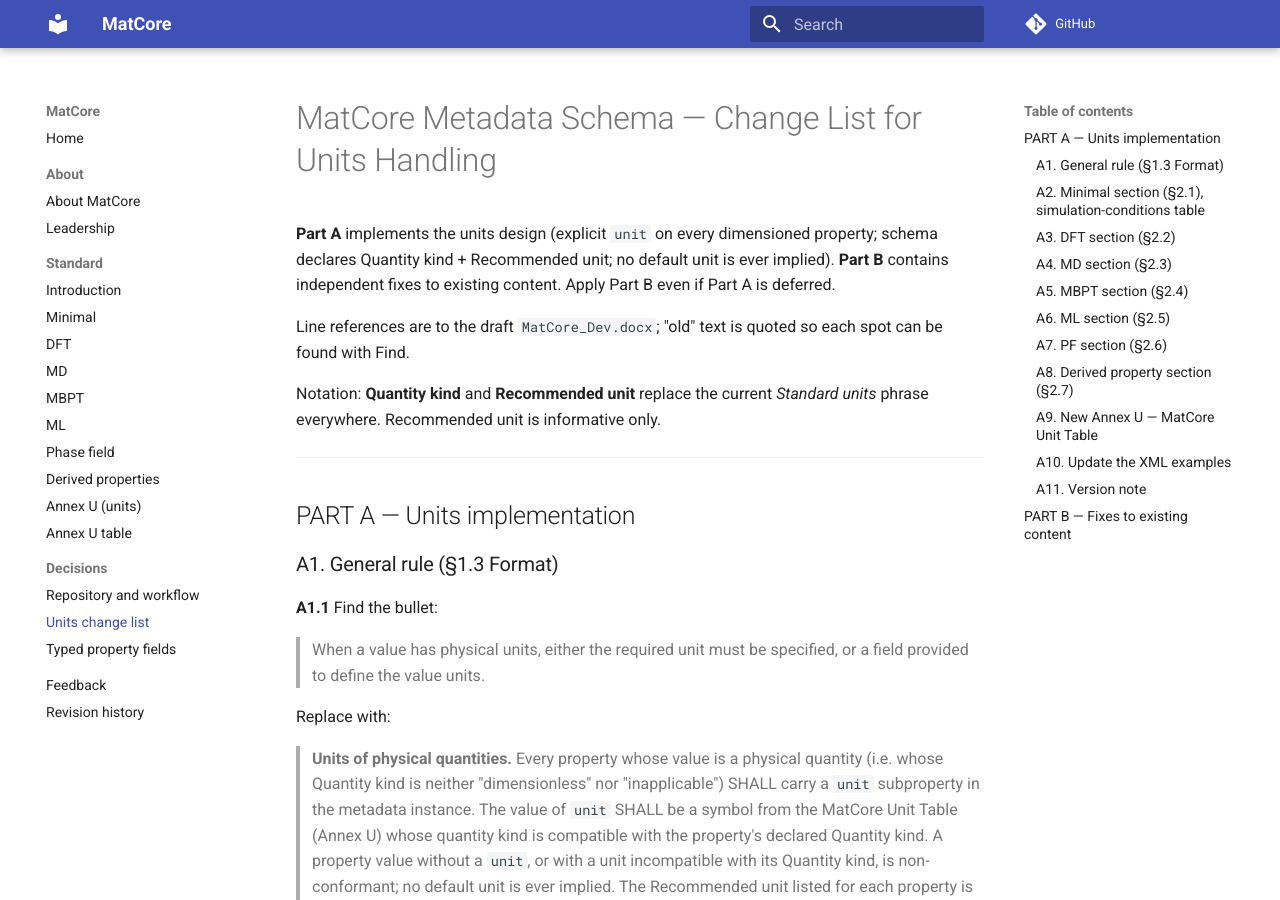
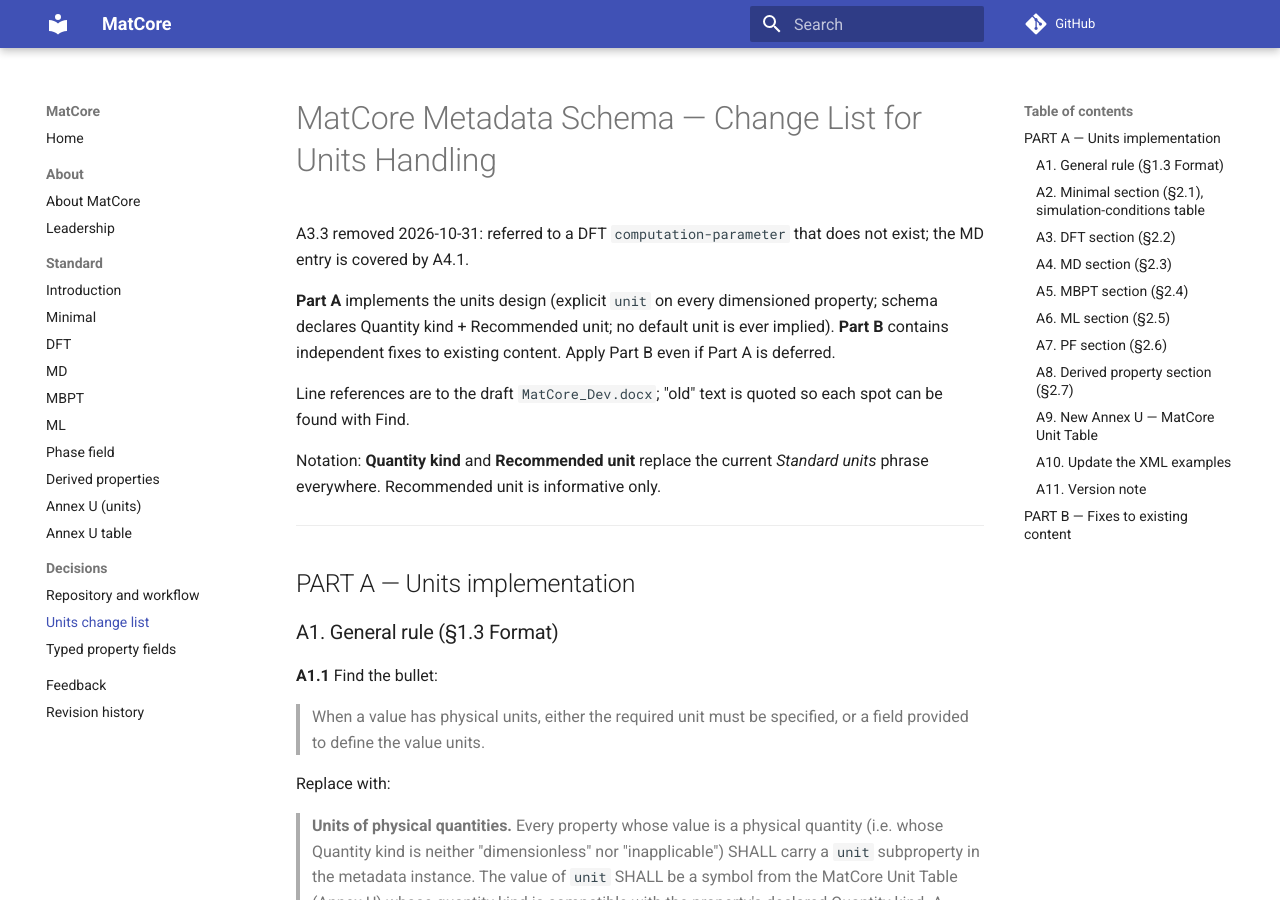
Before and after one commit to matcore-standard/matcore, an MkDocs documentation site: the page built from docs/decisions/0001-units-change-list.md, in a window 1280 px wide and 900 px high. Built offline with MkDocs 1.6.1 and Material for MkDocs 9.7.7, drawn with Linux system fonts in a browser that asks for light colours; comment, search, counter and statistics services are not loaded; the version menu is left out; some of the changed text lies outside the part shown.

Commit message:
Remove change-list item A3.3 (no DFT computation-parameter)
Record 0001 A3.3 applied the A3.2 unit wording to a DFT
computation-parameter. No such entry exists: the baseline .docx and
dft.yaml have computation-parameter only in the MD section, which A4.1
already covers along with td-parameter. The error came from a survey
that described computation-parameter as "(DFT and MD)" without checking.

- docs/decisions/0001-units-change-list.md: A3.3 deleted; a dated note
  at the top records the removal and why. Other items keep their
  numbers.
- CLAUDE.md: the generic-parameter entry list says
  computation-parameter (md) instead of (dft, md).

Co-Authored-By: Claude Opus 5.5 <noreply@anthropic.com>

```diff
--- a/docs/decisions/0001-units-change-list.md
+++ b/docs/decisions/0001-units-change-list.md
@@ -1,4 +1,6 @@
 # MatCore Metadata Schema — Change List for Units Handling
+
+A3.3 removed 2026-10-31: referred to a DFT `computation-parameter` that does not exist; the MD entry is covered by A4.1.
 
 **Part A** implements the units design (explicit `unit` on every dimensioned property; schema declares Quantity kind + Recommended unit; no default unit is ever implied).
 **Part B** contains independent fixes to existing content. Apply Part B even if Part A is deferred.
```
Also changed, not shown: other parts of docs/decisions/0001-units-change-list.md (+0 -2 lines), CLAUDE.md (+1 -1 lines).
